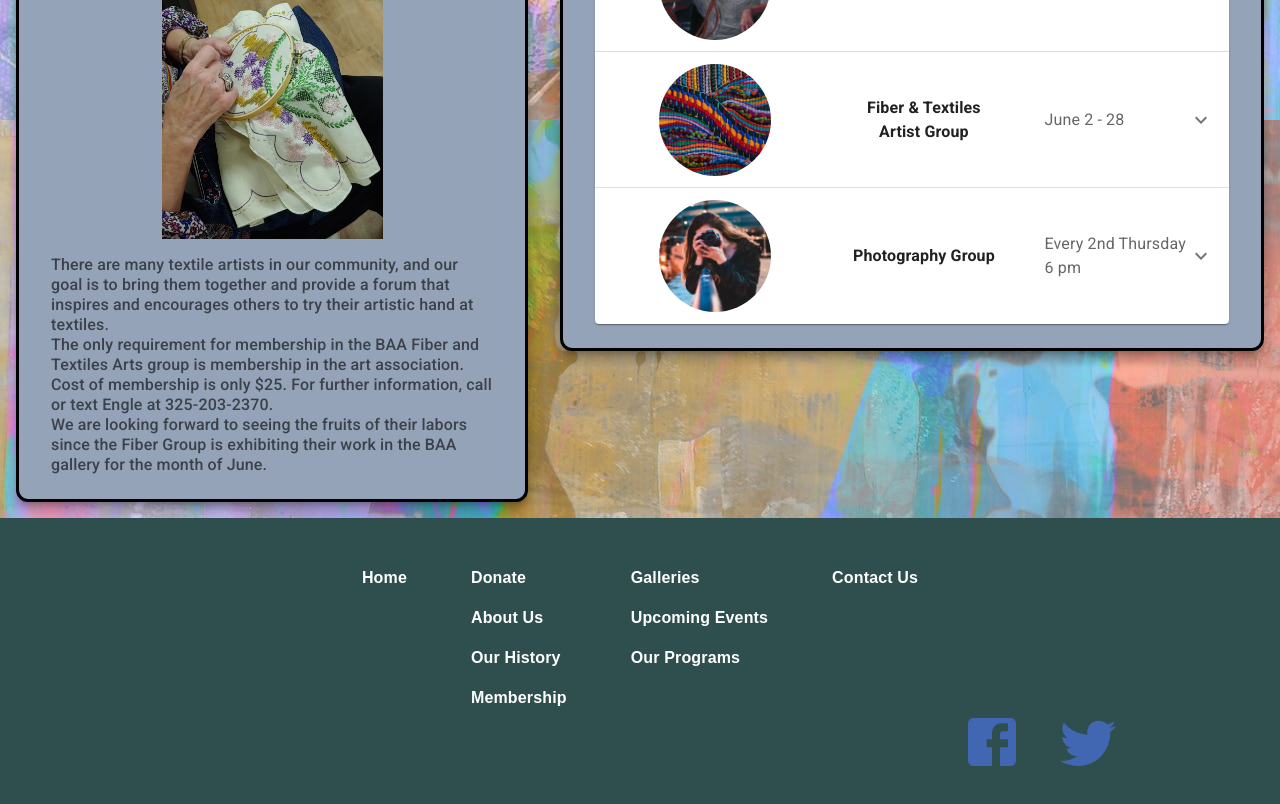
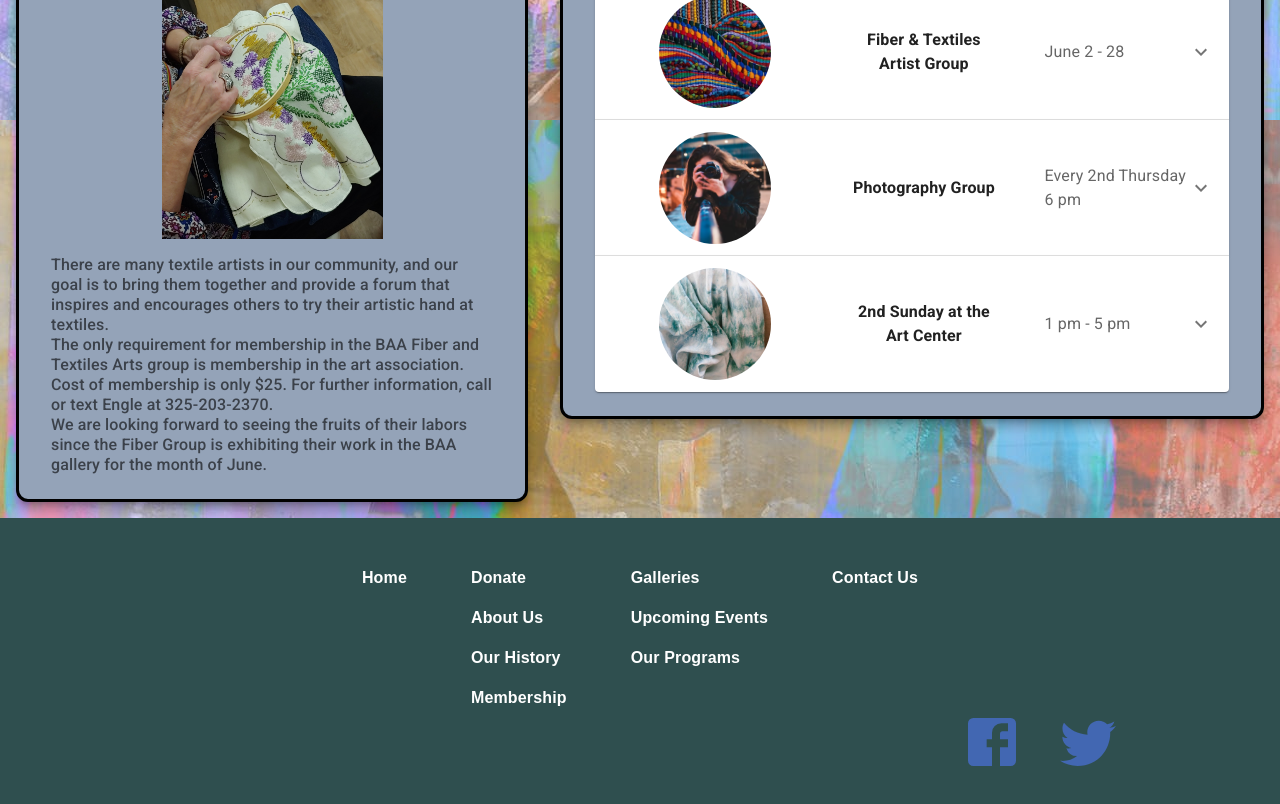
Before and after one commit to Jonathan-Day-Dev/bwd-art, a React (Create React App) app: page /programs in a window 1280 px wide. Shown: the part 1180-1984 px from the top of the page. Built offline with nearby package versions, Linux system fonts and the light colour scheme.

Commit message:
ice and second sunday

```diff
--- a/src/components/Event/components/event_data.js
+++ b/src/components/Event/components/event_data.js
@@ -120,6 +120,7 @@ const events = [
     title: "2nd Sunday at the Art Center",
     date: "July 10",
     time: "1 pm - 5 pm",
+    description: <Link to="/programs">View Program</Link>,
     img: logo
   },
   {
--- a/src/components/Event/components/program_data.js
+++ b/src/components/Event/components/program_data.js
@@ -1,6 +1,7 @@
 import people from "../../../assets/people_paint.jpg";
 import textileart from "../../../assets/textileart.jpg";
 import photography from "../../../assets/photography.png";
+import ice from "../../../assets/ice_cover.jpg";
 
 const events = [
   {
@@ -35,12 +36,20 @@ const events = [
     img: photography,
     time: "6 pm",
     benefit: false,
-      description: "Anyone interested in improving their photography skills is invited to attend.",
+    description:
+      "Anyone interested in improving their photography skills is invited to attend.",
     instructor: {
       name: "Craig Seger",
-        phone: "325-998-0084"
-      }
-    }
+      phone: "325-998-0084",
+    },
+  },
+  {
+    title: "2nd Sunday at the Art Center",
+    time: "1 pm - 5 pm",
+    img: ice,
+    description:
+      "The Art Center is open special hours on the 2nd Sunday of summer months. Stop by and enjoy the art and watch some of our artists at work!",
+  },
 ];
 
 export default events;
```
Lines whose indentation alone changed are shown as unchanged.
